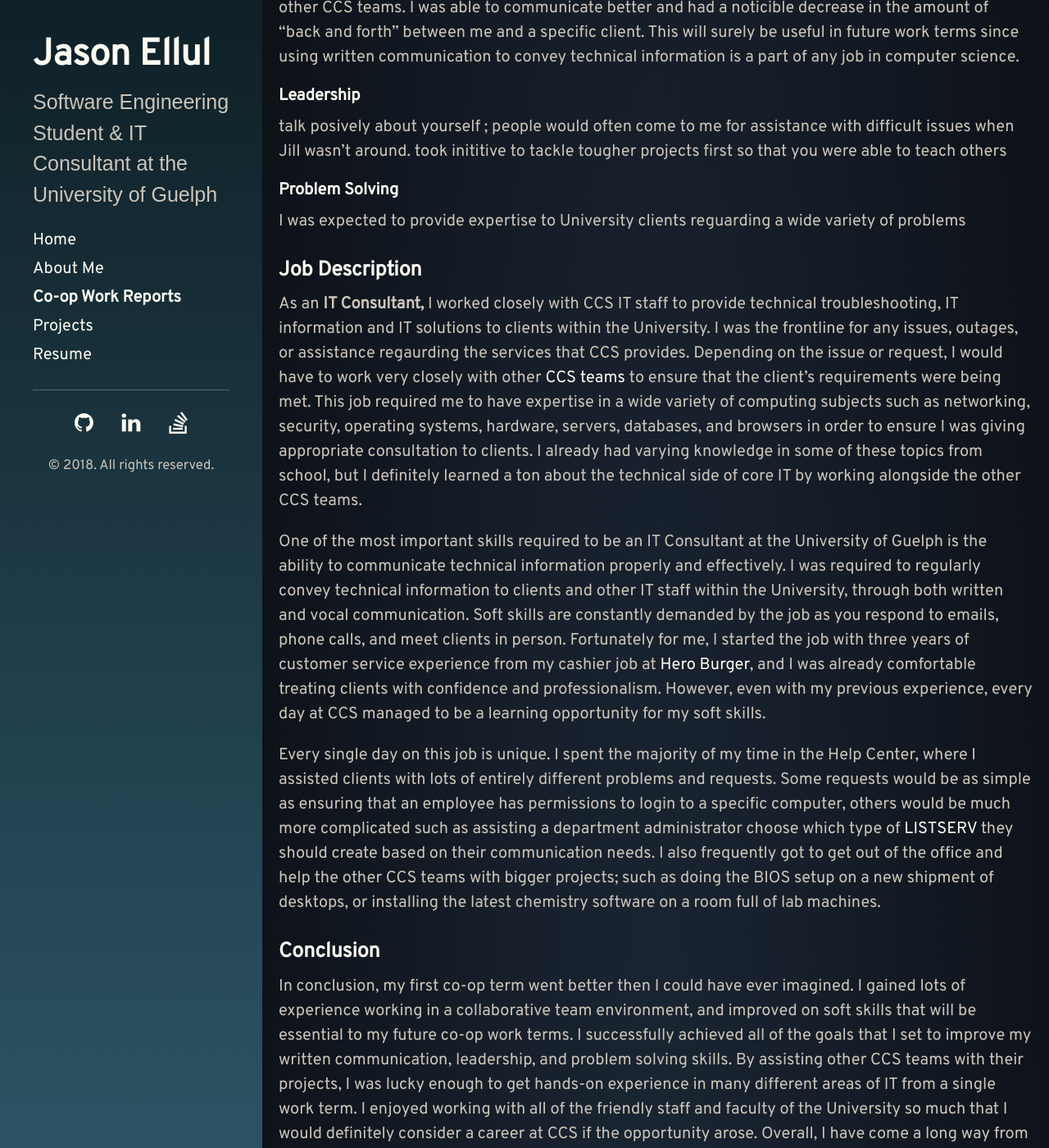
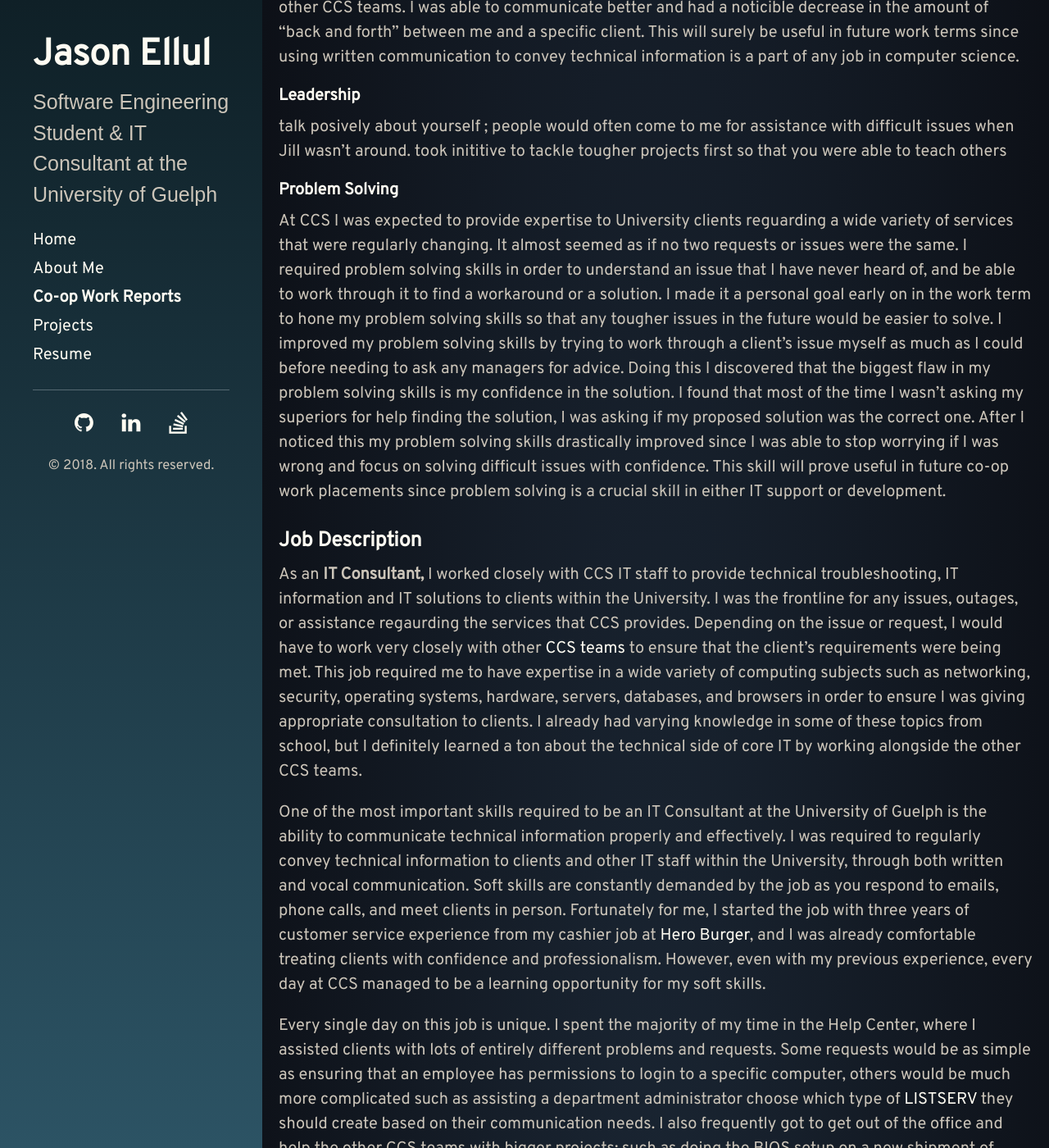
Before and after one commit to JasonEllul/JasonEllul.github.io, a Jekyll site: the page built from coop.md, in a window 1280 px wide and 1400 px high, scrolled down 2166 px. Shown: the whole window at 82% size. Built offline with Jekyll 4.4.1, drawn with Linux system fonts in a browser that asks for light colours; nearby versions of some CDN libraries.

```diff
--- a/coop.md
+++ b/coop.md
@@ -29,12 +29,13 @@
 
 #### Leadership
 
+
+
 talk posively about yourself ; people would often come to me for assistance with difficult issues when Jill wasn't around. took inititive to tackle tougher projects first so that you were able to teach others
 
 #### Problem Solving
 
-I was expected to provide expertise to University clients reguarding a wide variety of problems
-
+At CCS I was expected to provide expertise to University clients reguarding a wide variety of services that were regularly changing. It almost seemed as if no two requests or issues were the same. I required problem solving skills in order to understand an issue that I have never heard of, and be able to work through it to find a workaround or a solution. I made it a personal goal early on in the work term to hone my problem solving skills so that any tougher issues in the future would be easier to solve. I improved my problem solving skills by trying to work through a client's issue myself as much as I could before needing to ask any managers for advice. Doing this I discovered that the biggest flaw in my problem solving skills is my confidence in the solution. I found that most of the time I wasn't asking my superiors for help finding the solution, I was asking if my proposed solution was the correct one. After I noticed this my problem solving skills drastically improved since I was able to stop worrying if I was wrong and focus on solving difficult issues with confidence. This skill will prove useful in future co-op work placements since problem solving is a crucial skill in either IT support or development.
 
 ### Job Description
 
--- a/public/css/blackdoc.css
+++ b/public/css/blackdoc.css
@@ -283,7 +283,7 @@
   padding-bottom: 2rem;
   background-color: #1B2735;
   background-image: radial-gradient(ellipse at bottom, #1B2735 0%, #090A0F 100%);
-  min-height: 28rem;
+  min-height: 66.6vh;
 }
 
 @media (min-width: 48em) {
```
Also changed, not shown: 4 other files.
